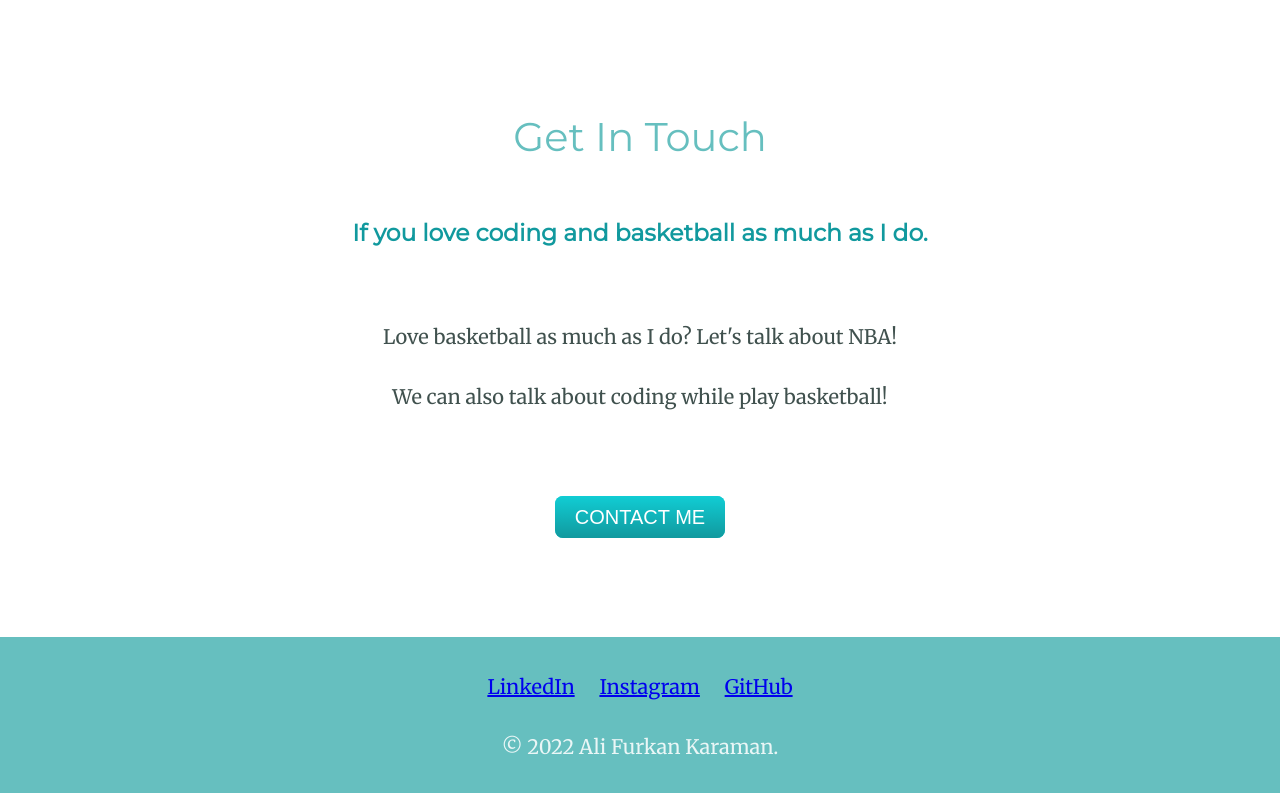
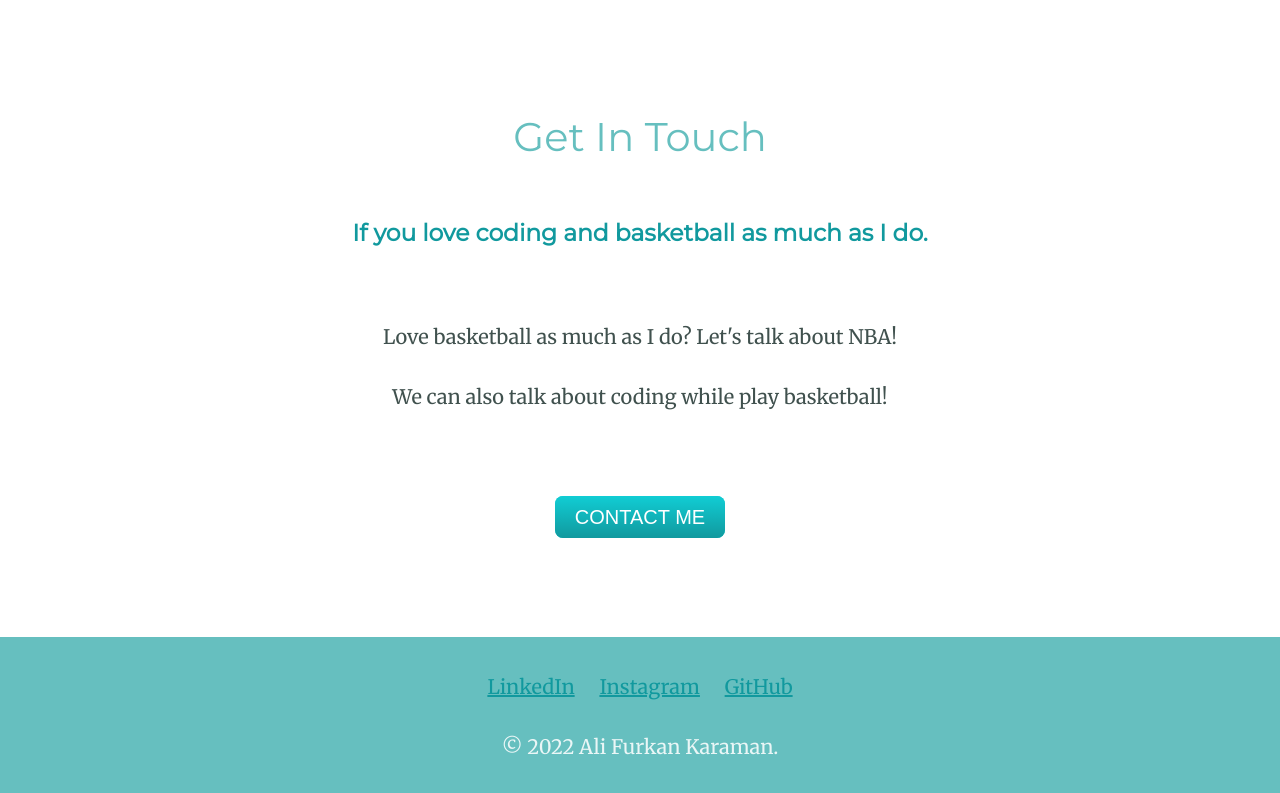
Before and after one commit to AlifurkanKaraman/My-Website, a plain HTML site: page index.html in a window 1280 px wide. Shown: the part 2519-3312 px from the top of the page. Drawn offline with Linux system fonts and the light colour scheme; a web font is replaced by a local one.

Commit message:
Update footer-link

```diff
--- a/css/styles.css
+++ b/css/styles.css
@@ -106,6 +106,10 @@ hr {
   line-height: 2;
 }
 
+.footer-link {
+  color: #11999E;
+}
+
 .btn {
   background: #11cdd4;
   background-image: -webkit-linear-gradient(top, #11cdd4, #11999e);
```
